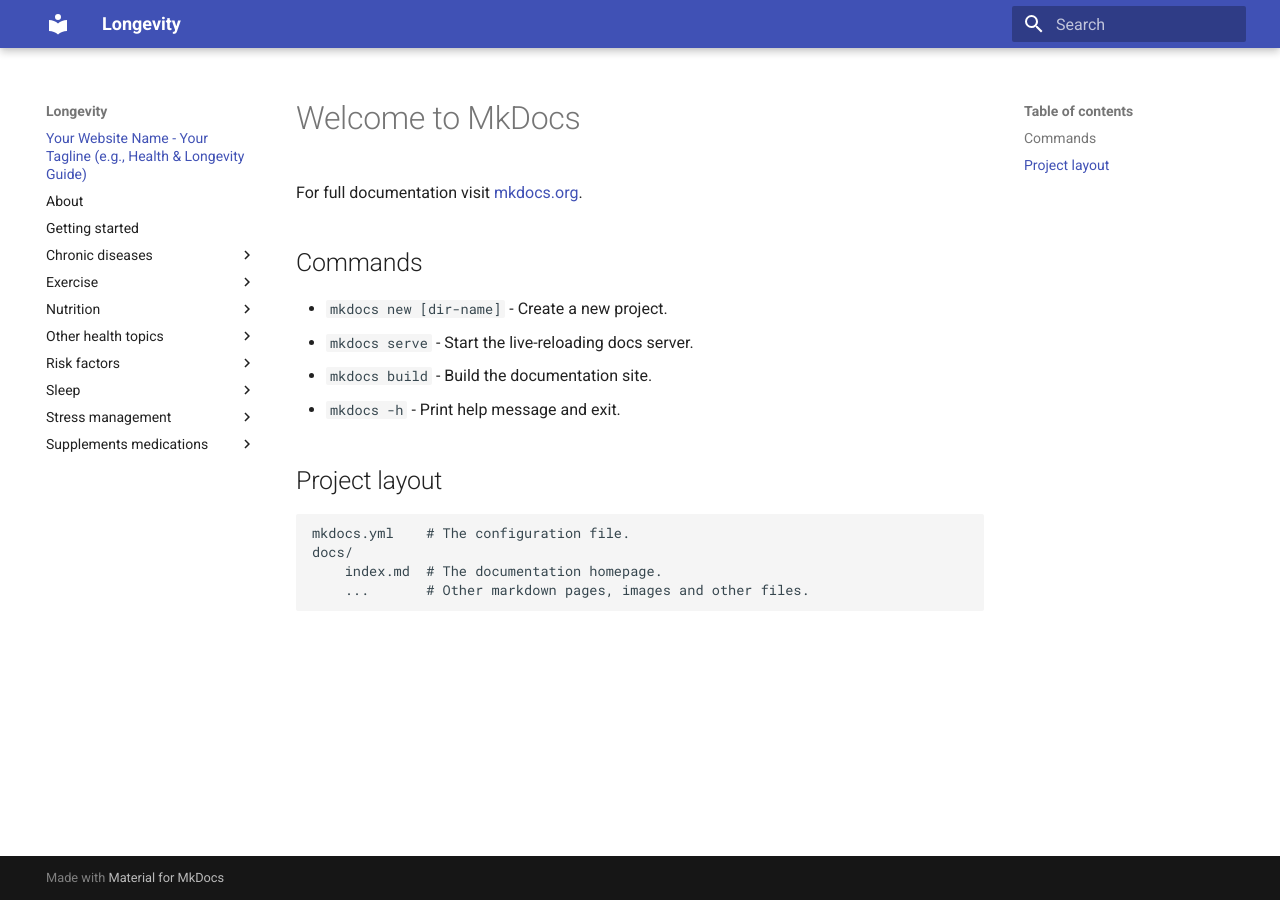
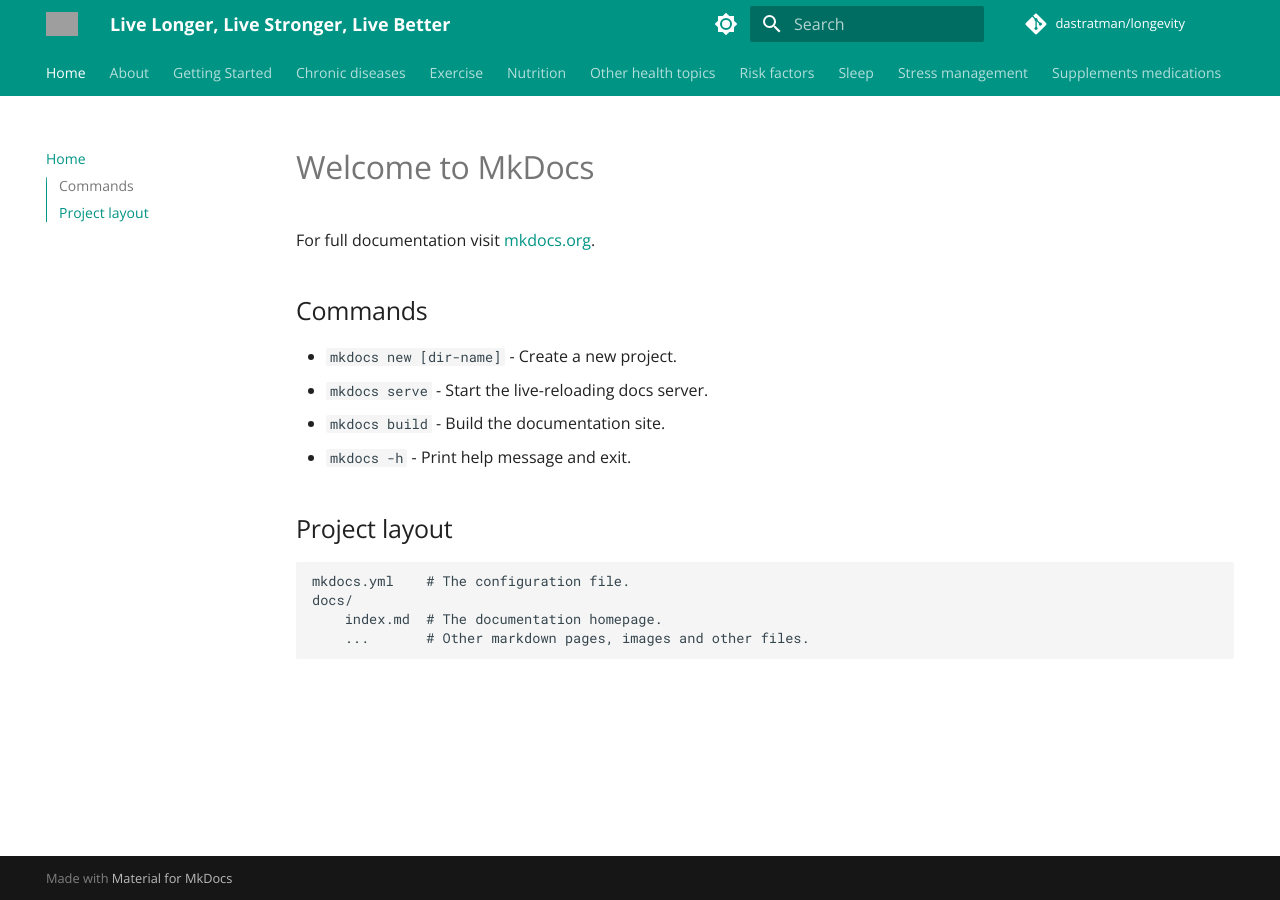
Before and after one commit to dastratman/longevity, an MkDocs documentation site: the page built from docs/index.md, in a window 1280 px wide. Built offline with MkDocs 1.6.1 and Material for MkDocs 9.7.7, drawn with Linux system fonts in a browser that asks for light colours; comment, search, counter and statistics services are not loaded; grey boxes are pictures that could not be loaded.

Commit message:
Add some customization

```diff
--- a/docs/index.md
+++ b/docs/index.md
@@ -1,5 +1,5 @@
 ---
-title: "Your Website Name - Your Tagline (e.g., Health & Longevity Guide)"
+title: "Home"
 description: "A comprehensive resource on nutrition, exercise, sleep, stress management, and other factors influencing health and longevity."
 tags: [health, longevity, wellness, nutrition, exercise, sleep, stress]
 ---
--- a/mkdocs.yml
+++ b/mkdocs.yml
@@ -1,4 +1,48 @@
-site_name: Longevity
-site_url: https://longevity.dastratman.com
+site_name: Live Longer, Live Stronger, Live Better
+site_url: https://longevity.dastratman.com/ # Important for deployment
+repo_url: https://github.com/dastratman/longevity # Link to your GitHub repo
+repo_name: dastratman/longevity
+
 theme:
   name: material
+  logo: images/logo.svg
+  favicon: images/favicon.ico
+  palette:
+    - scheme: default
+      primary: teal
+      accent: light-green
+      toggle:
+        icon: material/brightness-7
+        name: Switch to dark mode
+    - scheme: slate
+      primary: indigo
+      accent: lime
+      toggle:
+        icon: material/brightness-4
+        name: Switch to light mode
+  font:
+    text: Open Sans
+    code: Roboto Mono
+  features:
+    - navigation.tabs
+    - navigation.sections
+    - navigation.top
+    - toc.integrate
+    - search.suggest
+    - search.highlight
+
+extra_css:
+  - stylesheets/extra.css # If you need custom CSS
+
+extra_javascript:
+  - javascripts/extra.js
+
+markdown_extensions:
+  - admonition # Enable admonitions
+  - pymdownx.details # For collapsible blocks
+  - pymdownx.superfences # For nested code blocks
+  - pymdownx.tabbed # For tabbed content
+  - pymdownx.highlight: # For better code highlighting
+      use_pygments: true
+  - toc:
+      permalink: true # Add permalinks to headings
```
Also changed, not shown: docs/getting-started.md (+3 -1 lines), assets/images/android-chrome-192x192.png (added), assets/images/android-chrome-512x512.png (added), assets/images/apple-touch-icon.png (added), assets/images/favicon-16x16.png (added), assets/images/favicon-32x32.png (added), assets/images/favicon.ico (added), assets/images/site.webmanifest (added).
